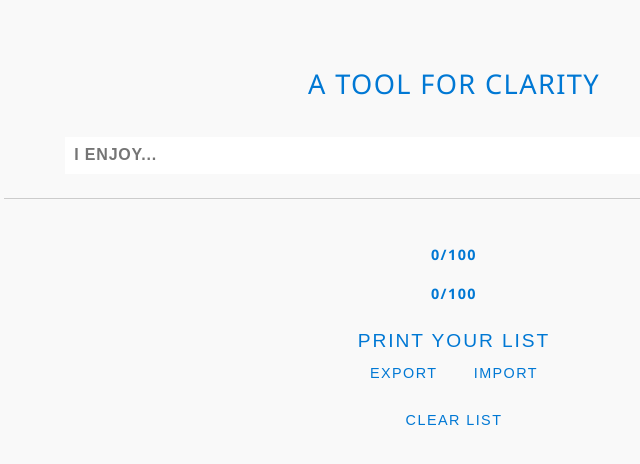
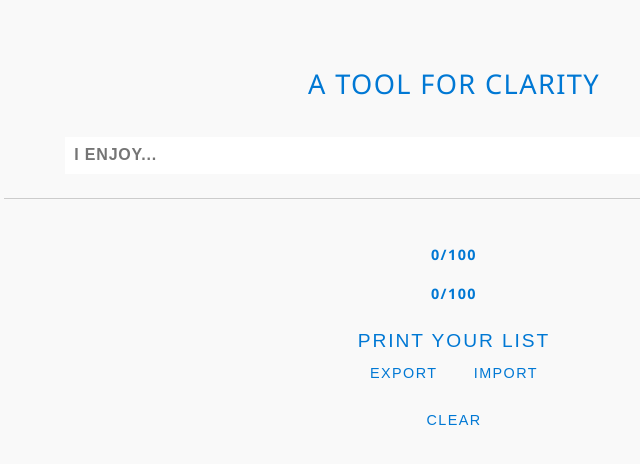
Before and after one commit to eyvveg/clearcache, a plain HTML site: page index.html in a window 1280 px wide. Shown: the full height of the page, 186-826 px from the left. Drawn offline with Linux system fonts and the light colour scheme.

Commit message:
Update index.html

```diff
--- a/index.html
+++ b/index.html
@@ -135,7 +135,7 @@
       margin: 0 1rem;
     }
 
-    /* Style Clear List button like Export/Import (link-style) */
+    /* Style Clear button like Export/Import (link-style) */
     #clearListBtn {
       color: #0078d4 !important;
       font-size: 0.9rem !important;
@@ -150,14 +150,14 @@
       outline: none !important;
     }
 
-    /* Remove focus and active outlines/box-shadow on Clear List */
+    /* Remove focus and active outlines/box-shadow on Clear */
     #clearListBtn:focus,
     #clearListBtn:active {
       outline: none !important;
       box-shadow: none !important;
     }
 
-    /* Hover color for Clear List button */
+    /* Hover color for Clear button */
     #clearListBtn:hover {
       color: #004a8f !important;
     }
@@ -287,9 +287,9 @@
     <button id="exportBtn" class="link-button">EXPORT</button>
     <button id="importBtn" class="link-button">IMPORT</button>
     <input type="file" id="importFile" accept=".json" style="display:none" />
-    <!-- CLEAR LIST BUTTON ADDED BELOW EXPORT/IMPORT -->
+    <!-- CLEAR BUTTON ADDED BELOW EXPORT/IMPORT -->
     <div style="margin-top:1.2rem; text-align:center;">
-      <button id="clearListBtn">CLEAR LIST</button>
+      <button id="clearListBtn">CLEAR</button>
     </div>
   </div>
 
@@ -526,7 +526,7 @@
       }
     });
 
-    // CLEAR LIST BUTTON FUNCTIONALITY
+    // CLEAR BUTTON FUNCTIONALITY
     clearListBtn.addEventListener('click', () => {
       if (confirm('Are you sure you want to clear the entire list?')) {
         items = [];
```
